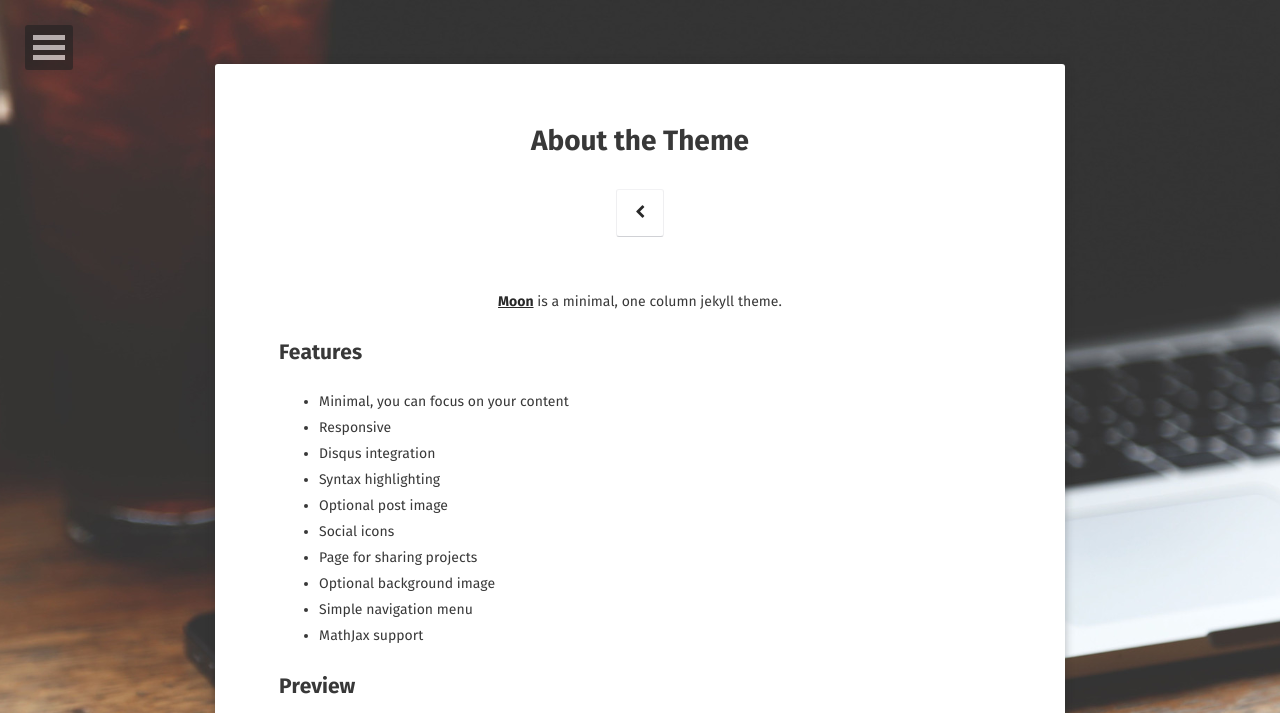
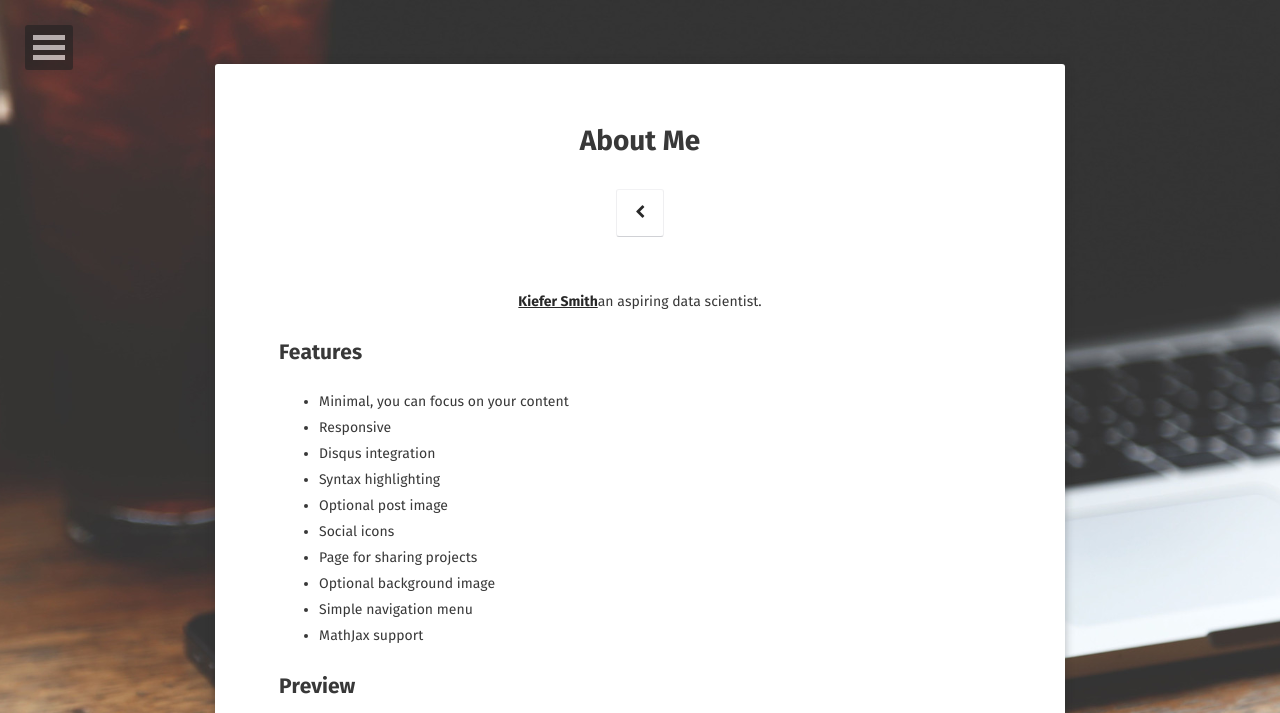
Before and after one commit to kiefersmith/Altitude-Website, a Jekyll site: the page built from about/index.md, in a window 1280 px wide, cut to the strip 0-713 px from the top of the page. Built offline with Jekyll 4.4.1, drawn with Linux system fonts in a browser that asks for light colours; some web fonts are replaced.

Commit message:
changed about + social links

```diff
--- a/_config.yml
+++ b/_config.yml
@@ -26,7 +26,7 @@ sass:
   style:            compressed
 
 # Comments
-disqus_shortname:   taylantatli
+#disqus_shortname:   taylantatli
 
 # Social
 # if you don't have any of social below, comment the line.
@@ -37,14 +37,14 @@ disqus_shortname:   taylantatli
   #ad-client:
   #ad-slot:
 #bing-verify:
-#email:
+email:              kieferisgreat@gmail.com
 twitter:            realest8agent
-facebook:           https://www.facebook.com/realest8agent
-github-url:         https://github.com/kiefersmith
+facebook:           realest8agent
+#github-url:         https://github.com/kiefersmith
 #stackoverflow:     123456/username   from a "http://stackoverflow.com/users/123456/username" link
 #linkedin:          username
 #xing:              username
-instagram:          username
+#instagram:          username
 #lastfm:            username
 #tumblr:            username
 #medium:            '@username'
--- a/about/index.md
+++ b/about/index.md
@@ -1,12 +1,12 @@
 ---
 layout: page
-title: About the Theme
-tags: [about, Jekyll, theme, moon]
-date: 2016-03-21
+title: About Me
+tags: [about, personal]
+date: 2017-01-22
 comments: false
 ---
 
-<center><a href="http://taylantatli.github.io/Moon"><b>Moon</b></a> is a minimal, one column jekyll theme.</center>
+<center><a href="http://kiefersmith.github.io/about"><b>Kiefer Smith</b></a>an aspiring data scientist.</center>
 
 ## Features
 * Minimal, you can focus on your content
```
